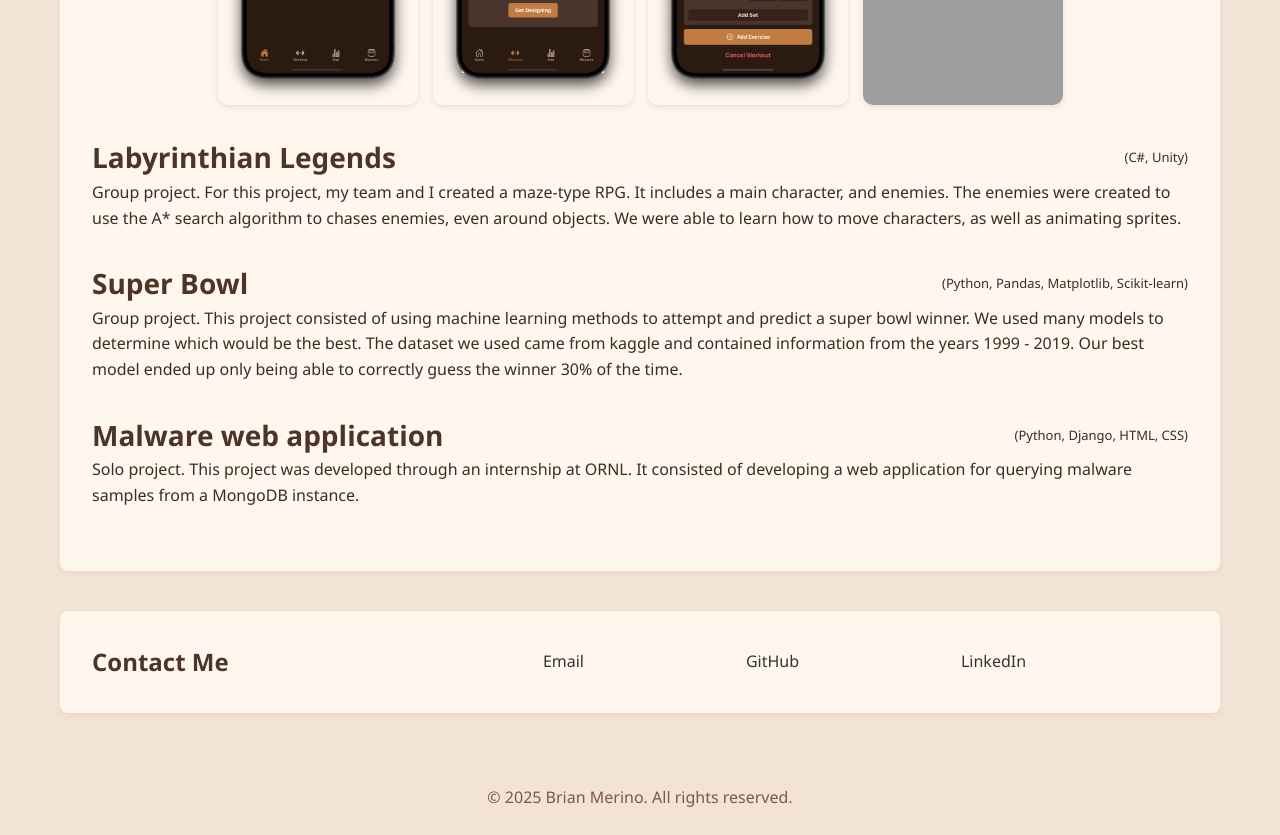
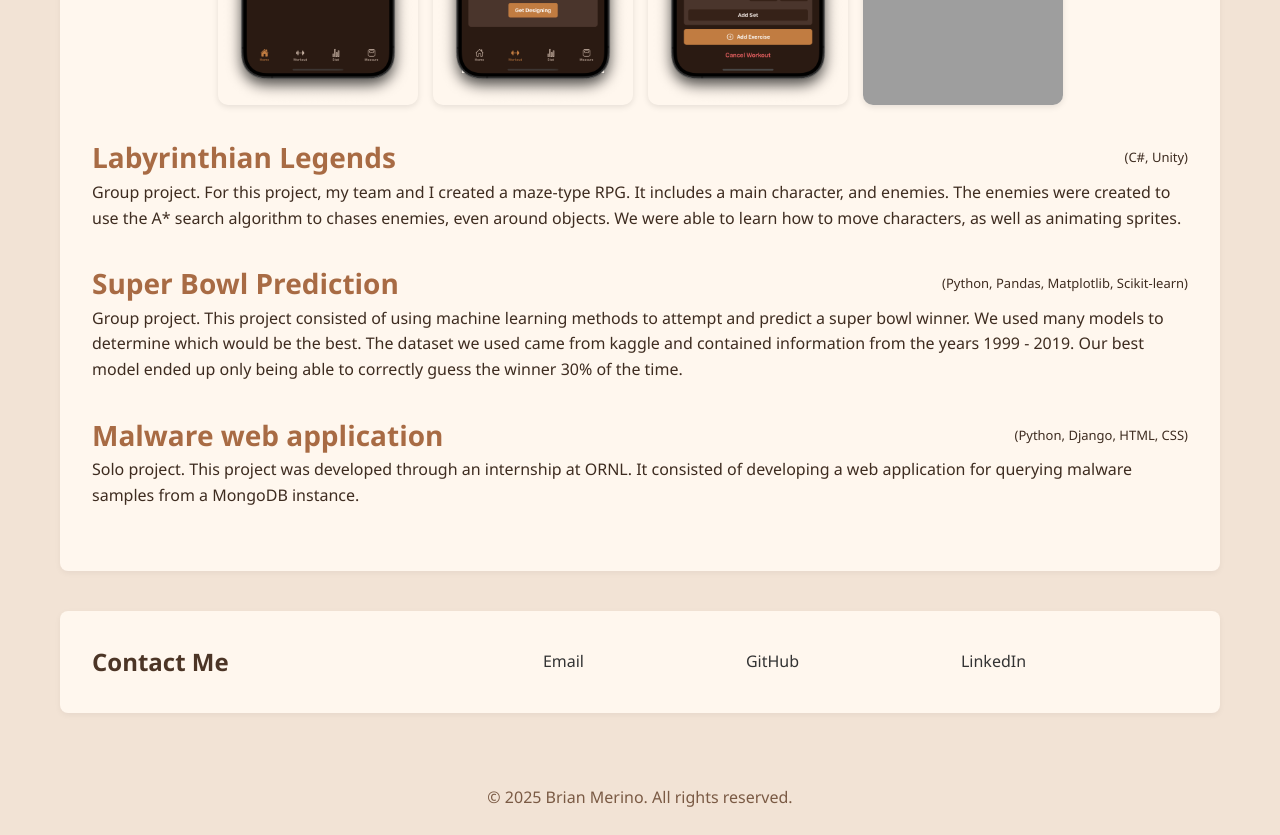
Before and after one commit to BrianMerino/personal-site, a plain HTML site: page index.html in a window 1280 px wide. Shown: the part 980-1815 px from the top of the page. Drawn offline with nearby package versions, Linux system fonts and the light colour scheme; grey boxes are pictures that could not be loaded.

Commit message:
Added links to repos of my projects.

```diff
--- a/index.html
+++ b/index.html
@@ -18,7 +18,7 @@
           <div class="header-text">
             <h1>Brian Merino</h1>
             <p>University of Tennessee Knoxville</p>
-            <p>Computer Science student</p>
+            <p>Computer science student</p>
           </div>
         </div>
       </header>
@@ -59,7 +59,7 @@
 
     <div class="project">
         <div class="project-line">
-            <h3>Labyrinthian Legends</h3>
+          <h3><a href="https://github.com/BrianMerino/LabyrinthianLegends" target="_blank">Labyrinthian Legends</a></h3>
             <p>(C#, Unity)</p>
         </div>
       <p>Group project. For this project, my team and I created a maze-type RPG. It includes a main character,
@@ -70,7 +70,7 @@
 
     <div class="project">
         <div class="project-line">
-            <h3>Super Bowl</h3>
+          <h3><a href="https://github.com/BrianMerino/superbowlprediction" target="_blank">Super Bowl Prediction</a></h3>
             <p>(Python, Pandas, Matplotlib, Scikit-learn)</p>
         </div>
       <p>Group project. This project consisted of using machine learning methods to attempt and predict a super bowl winner.
@@ -81,7 +81,7 @@
 
     <div class="project">
         <div class="project-line">
-            <h3>Malware web application</h3>
+            <h3><a href="https://github.com/BrianMerino/MalwareWebApp" target="_blank">Malware web application</a></h3>
             <p>(Python, Django, HTML, CSS)</p>
         </div>
       <p>Solo project. This project was developed through an internship at ORNL. It consisted of developing a web application
```
